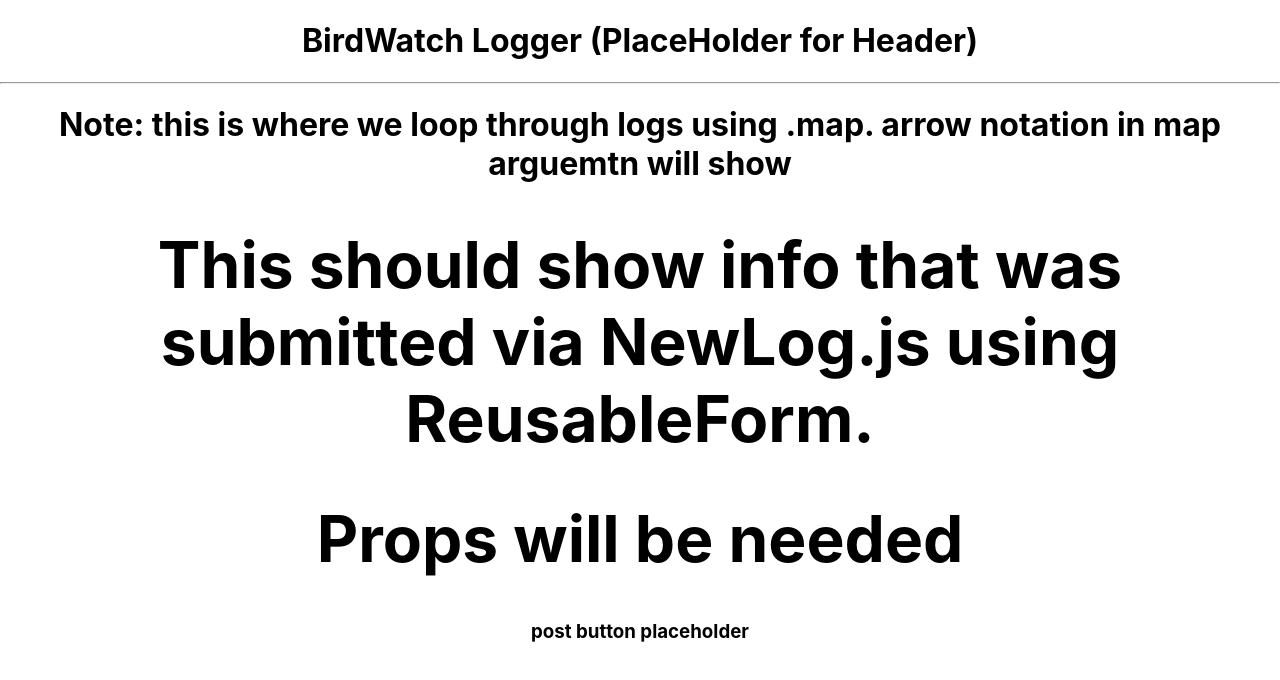
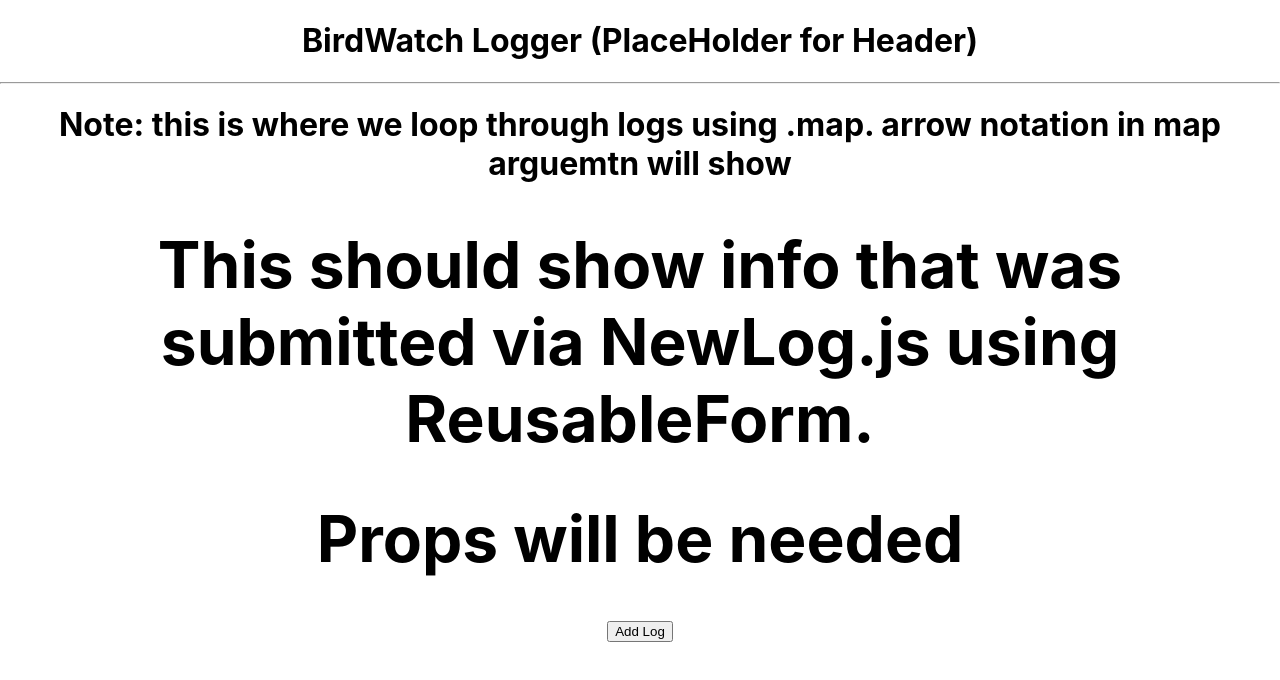
Before and after one commit to wowgr8/event-logger, a React (Create React App) app: page / in a window 1280 px wide. Shown: the top 680 px of the page. Built offline with nearby package versions, Linux system fonts and the light colour scheme.

Commit message:
add new variable for button and set to null. Added button to else part of conditional so if formvisibleonpage is set to false, we'll set the value of addticketbutton variable to the button with it's click handler. Also added addticketbutton to return so it reflects in DOM

```diff
--- a/src/components/LogControl.js
+++ b/src/components/LogControl.js
@@ -20,20 +20,172 @@ class LogControl extends React.Component{
 
   render(){
     let currentlyVisibleState = null;
+    let addLogButton = null;
     if(this.state.formVisibleOnPage){
       currentlyVisibleState = <NewLog />
     } else {
       currentlyVisibleState = <LogList />
+      addLogButton = <button onClick={this.handleClick}>Add Log</button>
     }
 
 
     return(
       <React.Fragment>
         {currentlyVisibleState}
-        <h3> post button placeholder</h3>
+        {addLogButton}
       </React.Fragment>
     );
   }
 }
 
 export default LogControl;
+
+
+
+
+
+
+
+
+
+
+
+
+
+
+// WHAT IT COULD LOOK LIKE --- JOHN W. Example
+
+// import React from 'react';
+// import NewMerchForm from './NewMerchForm';
+// import MerchList from './MerchList';
+// import MerchDetail from './MerchDetail';
+// import EditMerchForm from './EditMerchForm';
+
+// class MerchControl extends React.Component {
+
+//   constructor(props) {
+//     super(props);
+//     this.state = {
+//       formVisibleOnPage: false,
+//       mainMerchList: [],
+//       selectedMerch: null,
+//       editing: false
+//     };
+//   }
+
+//   handleClick = () => {
+//     if (this.state.selectedMerch != null) {
+//       this.setState({
+//         formVisibleOnPage: false,
+//         selectedMerch: null,
+//         editing: false
+//       });
+//     } else {
+//       this.setState(prevState => ({
+//         formVisibleOnPage: !prevState.formVisibleOnPage
+//       }));
+//     }
+//   }
+
+//   handleAddingNewMerchToList = (newMerch) => {
+//     const newMainMerchList = this.state.mainMerchList.concat(newMerch);
+//     this.setState({
+//       mainMerchList: newMainMerchList,
+//       formVisibleOnPage: false
+//     });
+//   }
+
+//   handleChangingSelectedMerch = (id) => {
+//     const selectedMerch =this.state.mainMerchList.filter(merch => merch.id === id)[0];
+//     this.setState({selectedMerch: selectedMerch});
+//   }
+
+//   handleDeletingMerch = (id) => {
+//     const newMainMerchList = this.state.mainMerchList.filter(merch => merch.id !== id);
+//     this.setState({
+//       mainMerchList: newMainMerchList,
+//       selectedMerch: null
+//     });
+//   }
+
+//   handleEditClick = () => {
+//     this.setState({editing:true});
+//   }
+
+//   handleEditingMerchInList = (merchToEdit) => {
+//     const editedMainMerchList = this.state.mainMerchList
+//       .filter(merch => merch.id !== this.state.selectedMerch.id)
+//       .concat(merchToEdit);
+//     this.setState({
+//       mainMerchList: editedMainMerchList,
+//       editing: false,
+//       selectedMerch: null
+//     });
+//   }
+
+//   handleIncreasingMerchStock = (id) => {
+//     if(this.state.mainMerchList > 1) {
+//       const selectedMerch = this.state.mainMerchList.filter(merch => merch.id === id)[0]
+//       selectedMerch.items++;
+//       const newMainMerchList = this.state.mainMerchList.filter(merch => merch.id !==id).concat(selectedMerch);
+//       this.setState({mainMerchList:newMainMerchList});
+//     } else {
+//       const selectedMerch = this.state.mainMerchList.filter(merch => merch.id === id)[0]
+//       selectedMerch.items++;
+//       const newMerchListArray = [];
+//       const changedMerchArray = newMerchListArray.concat(selectedMerch);
+//       this.setState({
+//         mainMerchList: changedMerchArray
+//       });
+//     }
+//   }
+
+//   handleDecreasingMerchStock = (id) => {
+//     if(this.state.mainMerchList > 1) {
+//       const selectedMerch = this.state.mainMerchList.filter(merch => merch.id === id)[0]
+//       selectedMerch.items--;
+//       const newMainMerchList = this.state.mainMerchList.filter(merch => merch.id !==id).concat(selectedMerch);
+//       this.setState({mainMerchList:newMainMerchList});
+//     } else {
+//       const selectedMerch = this.state.mainMerchList.filter(merch => merch.id === id)[0]
+//       selectedMerch.items--;
+//       const newMerchListArray = [];
+//       const changedMerchArray = newMerchListArray.concat(selectedMerch);
+//       this.setState({
+//         mainMerchList: changedMerchArray
+//       });
+//     }
+//   }
+
+//   render() {
+//     let currentlyVisibleState = null;
+//     let buttonText = null;
+//     if (this.state.editing) {
+//       currentlyVisibleState = <EditMerchForm merch = {this.state.selectedMerch} onEditMerch = {this.handleEditingMerchInList}/>
+//       buttonText = "Return to Merch List";
+//     } else if(this.state.selectedMerch != null) {
+//       currentlyVisibleState = <MerchDetail
+//         merch={this.state.selectedMerch}
+//         onClickingDecrease={this.handleDecreasingMerchStock}
+//         onClickingIncrease={this.handleIncreasingMerchStock}
+//         onClickingDelete={this.handleDeletingMerch}
+//         onClickingEdit={this.handleEditClick} />
+//       buttonText= "Return to Merch List";
+//     } else if (this.state.formVisibleOnPage) {
+//       currentlyVisibleState = <NewMerchForm onNewMerchCreation={this.handleAddingNewMerchToList}/>
+//       buttonText = "Return to Merch List";
+//     } else {
+//       currentlyVisibleState = <MerchList merchList={this.state.mainMerchList} onMerchSelection = {this.handleChangingSelectedMerch}/>
+//       buttonText = "Add Merch";
+//     }
+
+//     return(
+//       <React.Fragment>
+//         {currentlyVisibleState}
+//         <button onClick={this.handleClick}>{buttonText}</button>
+//       </React.Fragment>
+//     );
+//   }
+// }
+
+// export default MerchControl;
```
